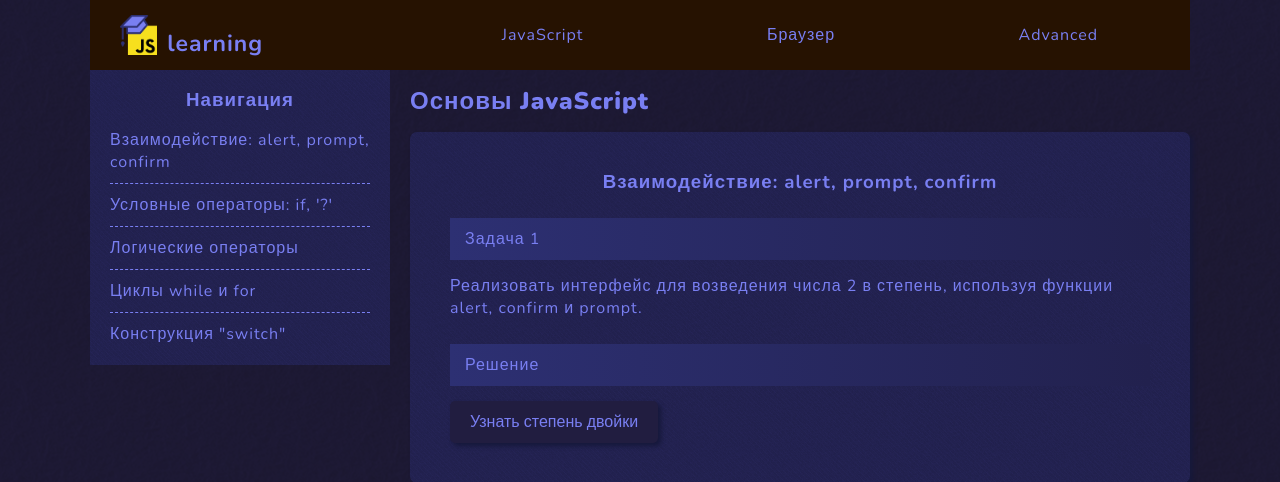
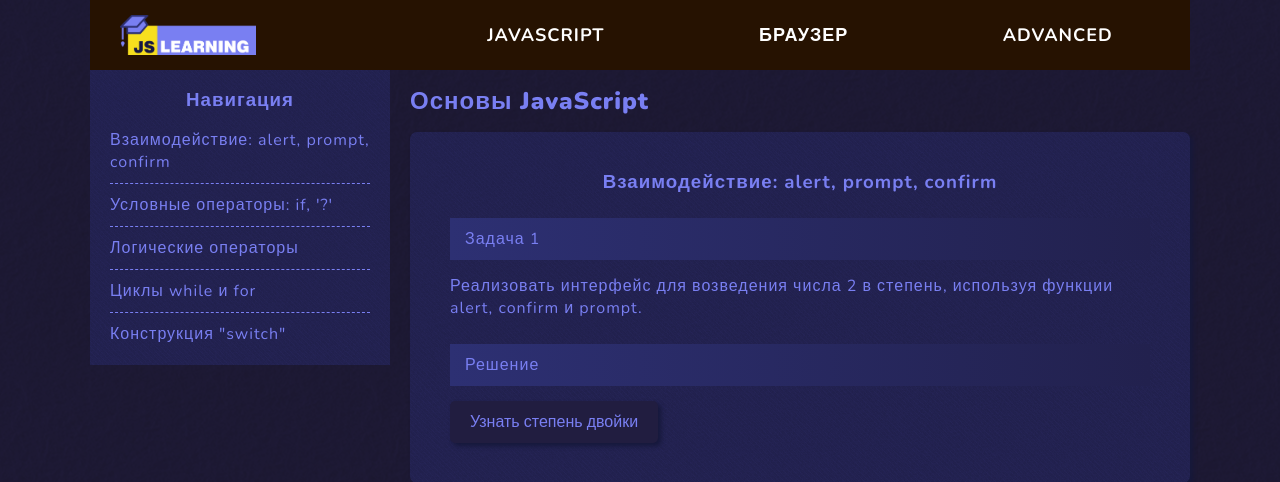
Before and after one commit to pew-rivza/learning, a PHP site: page /Pages/1_Language/JS_Basics/index.php in a window 1280 px wide. Shown: the top 482 px of the page. Run offline with PHP 8.4, Linux system fonts and the light colour scheme.

Commit message:
menu design changed

```diff
--- a/Vanilla/Pages/common/Menu.php
+++ b/Vanilla/Pages/common/Menu.php
@@ -10,7 +10,6 @@
     <div>
         <div class="logo">
             <img src="/Vanilla/assets/img/logo.png">
-            <div>learning</div>
         </div>
         <div class="menu-items">
             <div>JavaScript</div>
--- a/Vanilla/assets/css/menu.css
+++ b/Vanilla/assets/css/menu.css
@@ -18,8 +18,12 @@
 
 .menu-container .menu-items {
     align-items: center;
+    color: #fff;
     display: flex;
+    font-size: 18px;
+    font-weight: 700;
     justify-content: space-around;
+    text-transform: uppercase;
     width: 780px;
 }
 
```
Also changed, not shown: Vanilla/assets/img/logo.png.
